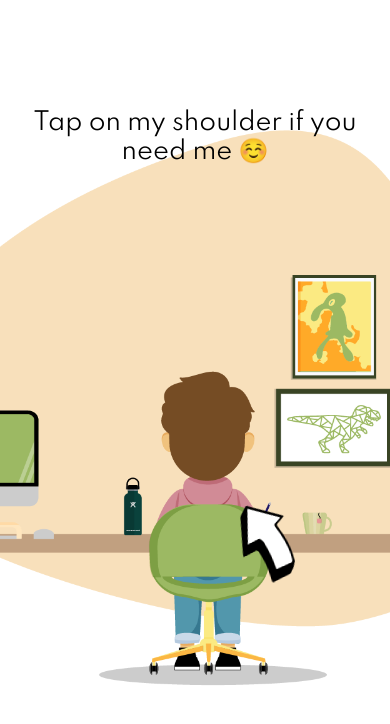
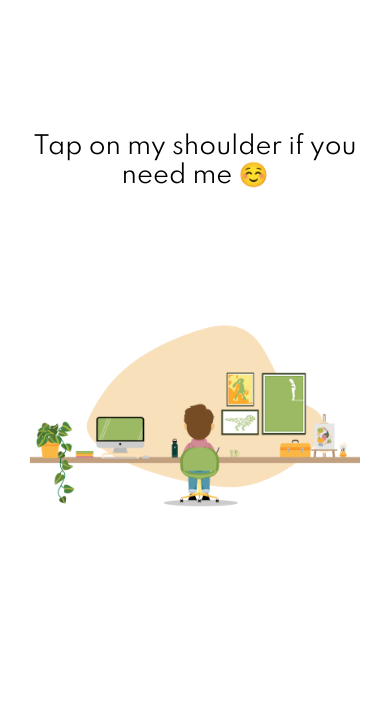
Before and after one commit to mrojasb/Macamole, a Next.js app: page / in a window 390 px wide. Shown: the top 724 px of the page. Built offline with nearby package versions, Linux system fonts and the light colour scheme.

Commit message:
Made page responsive using copilot suggestion

```diff
--- a/components/homeStyle.js
+++ b/components/homeStyle.js
@@ -2,12 +2,10 @@ let homeStyle = {
     startBox: {
         position: 'fixed',
         top: 0,
-        left:0,
-
+        left: 0,
         display: 'flex',
         justifyContent: 'center',
-        alignItems:'center',
-
+        alignItems: 'center',
         height: '100%',
         width: '100%',
     },
@@ -17,30 +15,32 @@ let homeStyle = {
     },
 
     roomImg: {
-        width: '1200px',
+        width: '100%', // Make the image responsive
+        maxWidth: '1200px', // Set a maximum width
     },
 
     shoulderBox: {
-        width: '8.85%',
-        height: '3.7%',
-
         position: 'absolute',
-        top: '59.2%',
-        left: '46.8%',
-
-        cursor: 'pointer',
-        opacity: '0%',
-        },
+        top: '50%', // Adjust as needed
+        left: '50%', // Adjust as needed
+        width: '20%', // Use relative units
+        height: '20%', // Use relative units
+        maxWidth: '200px', // Set a maximum size
+        maxHeight: '200px', // Set a maximum size
+        backgroundColor: 'transparent', // Make it transparent
+        border: 'none', // Remove border
+        cursor: 'pointer', // Change cursor to pointer
+        transform: 'translate(-50%, -50%)', // Center the button
+        zIndex: 10, // Ensure it is above other elements
+    },
 
     callingTap: {
         fontFamily: 'Spartan',
         fontSize: '1.5em',
         padding: '1.5rem',
-
         textAlign: 'center',
         position: 'absolute',
-        top: 60,
-
+        top: '10%', // Use relative units
     },
 
     arrow: {
@@ -48,14 +48,45 @@ let homeStyle = {
         top: '62%',
         left: '54%',
         transform: 'rotate(-10deg)',
-
-        width: '50px',
-        height: '100px',
-
+        width: '10%', // Use relative units
+        maxWidth: '50px', // Set a maximum size
+        height: 'auto', // Maintain aspect ratio
         background: 'url(../img/arrow.png) no-repeat',
         backgroundSize: 'contain',
-    }
+    },
 
+    // Add media queries for smaller screens
+    '@media (max-width: 768px)': {
+        roomImg: {
+            width: '90%', // Adjust image size for smaller screens
+        },
+        shoulderBox: {
+            width: '30%', // Adjust button size for smaller screens
+            height: '30%',
+        },
+        callingTap: {
+            fontSize: '1.2em', // Adjust font size for smaller screens
+        },
+        arrow: {
+            width: '15%', // Adjust arrow size for smaller screens
+        },
+    },
 
-}
+    '@media (max-width: 480px)': {
+        roomImg: {
+            width: '100%', // Adjust image size for smaller screens
+        },
+        shoulderBox: {
+            width: '40%', // Adjust button size for smaller screens
+            height: '40%',
+        },
+        callingTap: {
+            fontSize: '1em', // Adjust font size for smaller screens
+        },
+        arrow: {
+            width: '20%', // Adjust arrow size for smaller screens
+        },
+    },
+};
+
 export default homeStyle;
```
